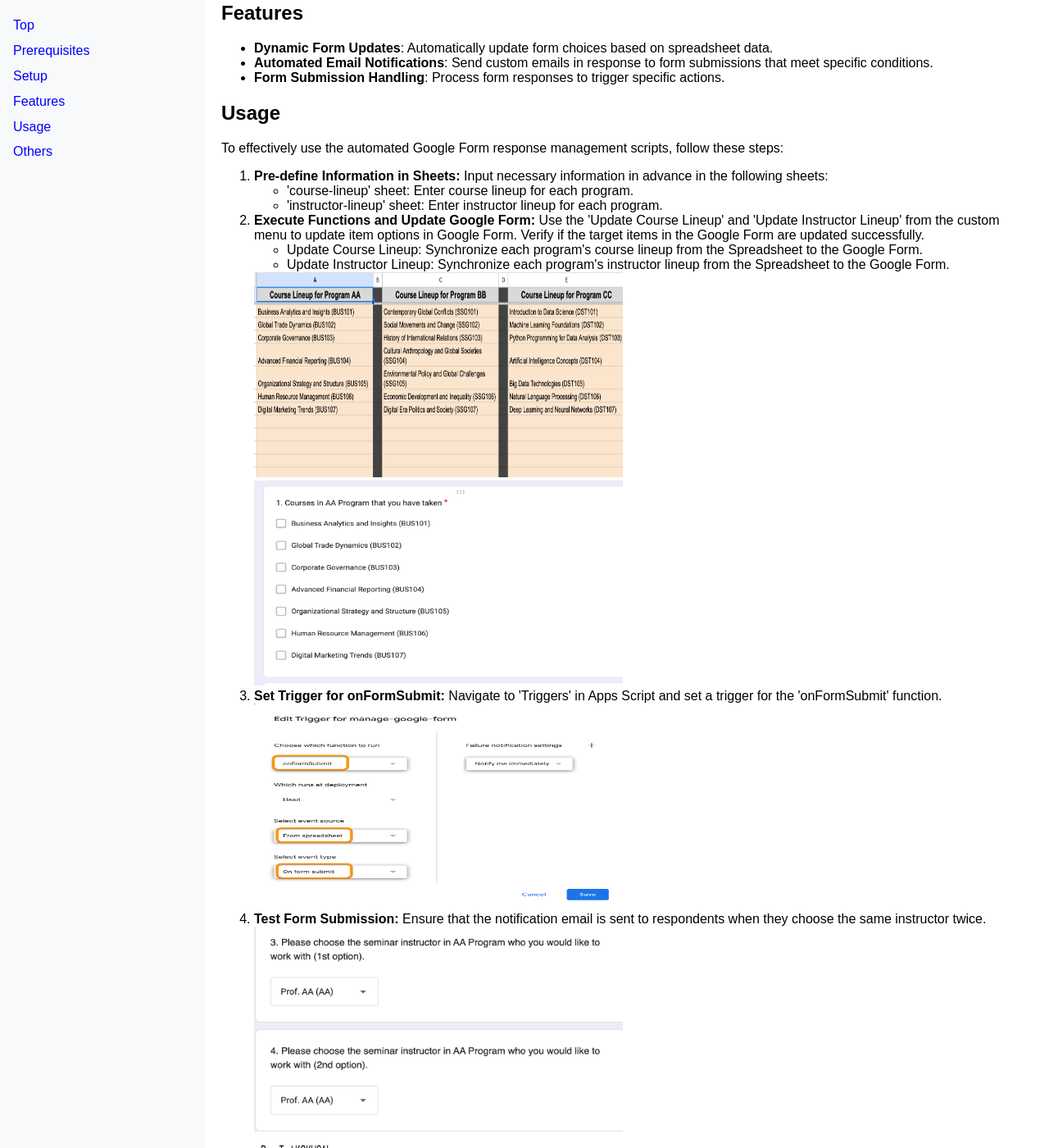
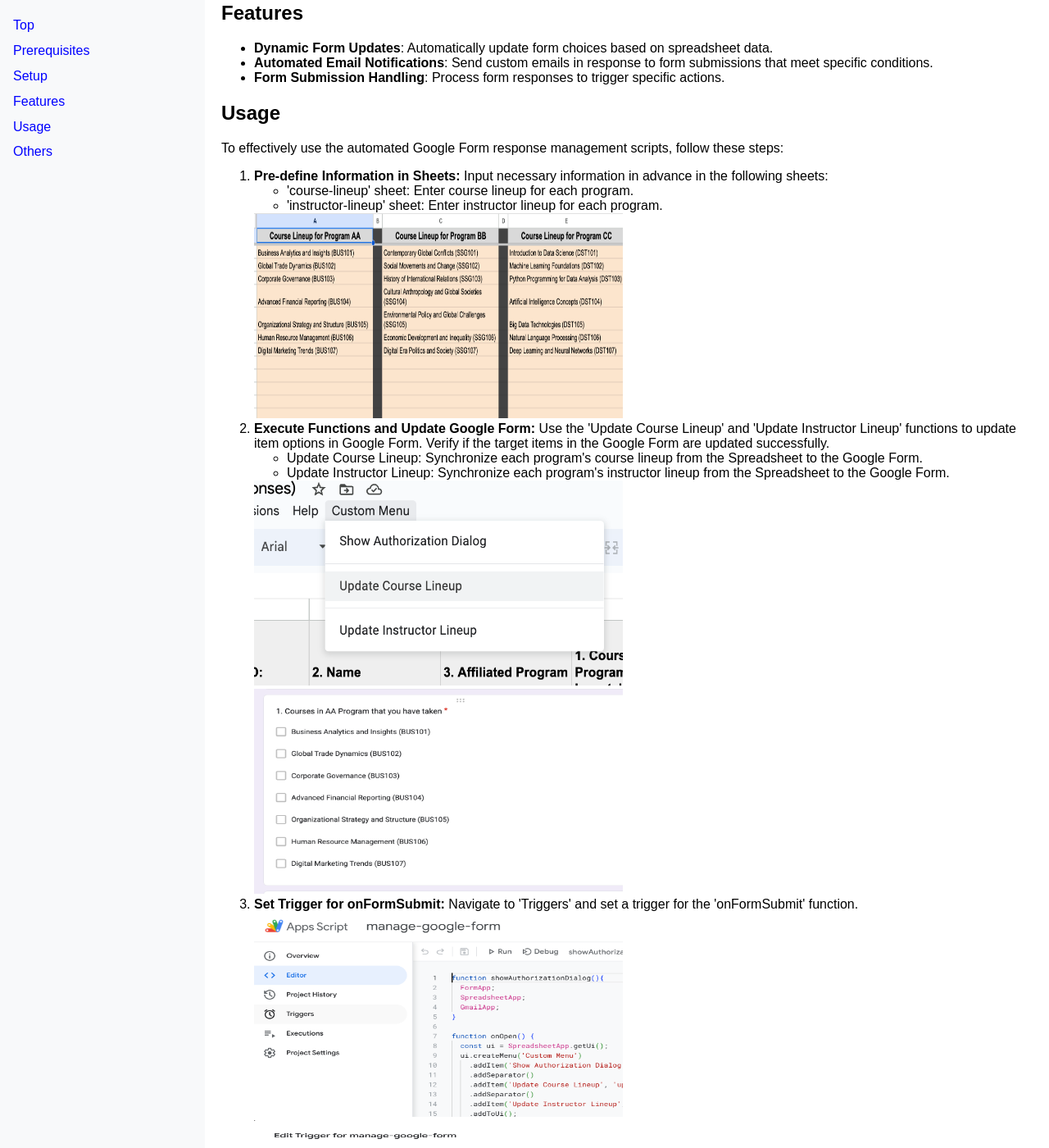
Before and after one commit to tsato21/form-manage-simplifier, a Jekyll site: the page built from docs/index.html, in a window 1280 px wide and 1400 px high, scrolled down 550 px. Shown: the whole window at 82% size. Built offline with Jekyll 4.4.1, drawn with Linux system fonts in a browser that asks for light colours; some of the changed text lies outside the part shown.

Commit message:
Update github page

```diff
--- a/docs/index.html
+++ b/docs/index.html
@@ -36,7 +36,7 @@
 
     <h2 id="features">Sample</h2>
     <div>
-        Click <a href="https://drive.google.com/drive/folders/1N7G7AdkHv7r3fIOqvdmci_7CgvJaLg3w" target="_blank" rel="noopener noreferrer">HERE</a> to access the Drive folder that includes sample google form and spreadsheet for form responses which includes scripts.
+        Click <a href="https://docs.google.com/spreadsheets/d/1yGVn-w6uhpvNWz4rK0l37hPGIsqSeeXpweF6Vq_ko04/edit#gid=0" target="_blank" rel="noopener noreferrer">HERE</a> to access the Drive folder that includes sample google form and spreadsheet for form responses which includes scripts.
     </div>
 
     <h2 id="features">Features</h2>
@@ -57,24 +57,26 @@
                 <li>'course-lineup' sheet: Enter course lineup for each program.</li>
                 <li>'instructor-lineup' sheet: Enter instructor lineup for each program.</li>
             </ul>
+            <div><img src="assets/images/enter-item-options.png" alt="Updated Google Form Items" width="450" height="250"></div>
         </li>
         <li>
-            <strong>Execute Functions and Update Google Form:</strong> Use the 'Update Course Lineup' and 'Update Instructor Lineup' from the custom menu to update item options in Google Form. Verify if the target items in the Google Form are updated successfully.
+            <strong>Execute Functions and Update Google Form:</strong> Use the 'Update Course Lineup' and 'Update Instructor Lineup' functions to update item options in Google Form. Verify if the target items in the Google Form are updated successfully.
             <ul>
                 <li>Update Course Lineup: Synchronize each program's course lineup from the Spreadsheet to the Google Form.</li>
                 <li>Update Instructor Lineup: Synchronize each program's instructor lineup from the Spreadsheet to the Google Form.</li>
             </ul>
-            <div><img src="assets/images/enter-item-options.png" alt="Updated Google Form Items" width="450" height="250"></div>
+            <div><img src="assets/images/show-custom-menu.png" alt="show-custom-menu" width="450" height="250"></div>
             <div><img src="assets/images/form-items-update.png" alt="Updated Google Form Items" width="450" height="250"></div>
         </li>
         <li>
-            <strong>Set Trigger for onFormSubmit:</strong> Navigate to 'Triggers' in Apps Script and set a trigger for the 'onFormSubmit' function.
+            <strong>Set Trigger for onFormSubmit:</strong> Navigate to 'Triggers' and set a trigger for the 'onFormSubmit' function.
+            <div><img src="assets/images/show-trigger.png" alt="Trigger Setup" width="450" height="250"></div>
             <div><img src="assets/images/setup-trigger.png" alt="Trigger Setup" width="450" height="250"></div>
         </li>
         <li>
-            <strong>Test Form Submission:</strong> Ensure that the notification email is sent to respondents when they choose the same instructor twice.
+            <strong>Test Form Submission:</strong> Ensure that the notification email is sent to respondents when a respondent chooses the same instructor twice.
             <div><img src="assets/images/choose-instructors.png" alt="Email Notification Example" width="450" height="250"></div>
-            <div><img src="assets/images/email-notification.png" alt="Email Notification Example" width="700" height="250"></div>
+            <div><img src="assets/images/email-notification.png" alt="Email Notification Example" width="450" height="250"></div>
         </li>
     </ol>
     <div>
```
Also changed, not shown: docs/assets/images/show-custom-menu.png (added), docs/assets/images/show-trigger.png (added).
